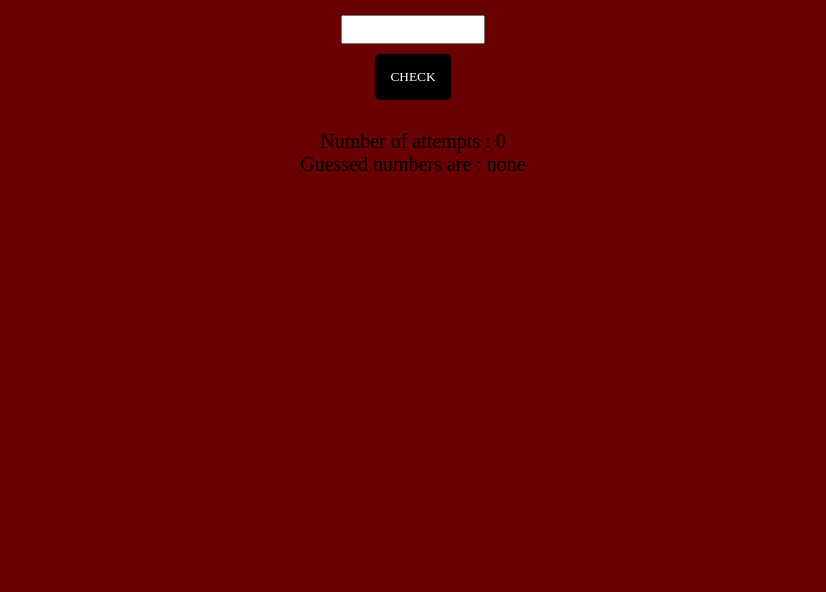
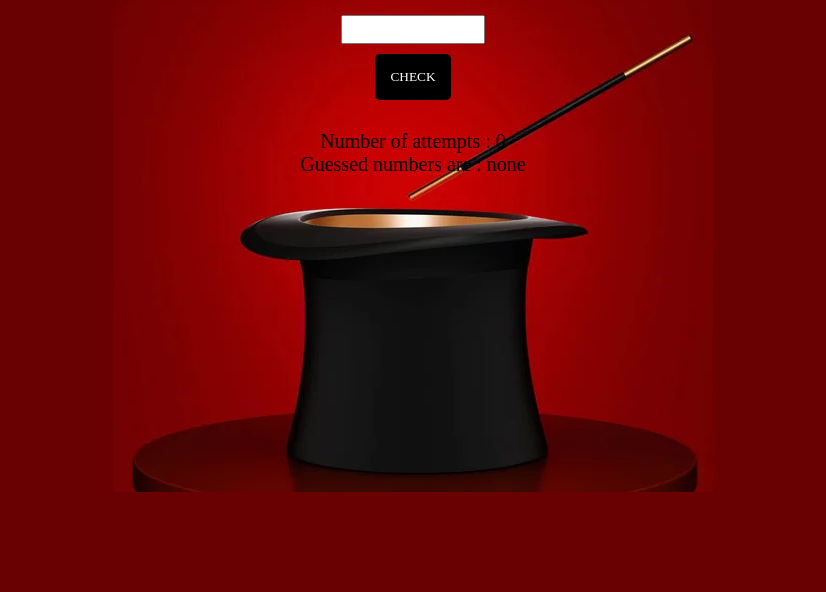
Before and after one commit to elifturhann/Find-The-Number-Game, a plain HTML site: page index.html in a window 1280 px wide. Shown: the part 208-800 px from the top of the page, without its empty margins (227-1053 px from the left). Drawn offline with Linux system fonts and the light colour scheme; a web font is replaced by a local one.

Commit message:
first change

```diff
--- a/style.css
+++ b/style.css
@@ -6,7 +6,7 @@
     box-sizing: border-box;
 }
 html{
-    background: url(./images/depositphotos_144049331-stock-photo-magician-hat-with-magic-wand.jpeg);
+    background: url(./images/magician-hat.jpeg);
     height: 100%;
     background-repeat: no-repeat;
     background-position: center;
```
